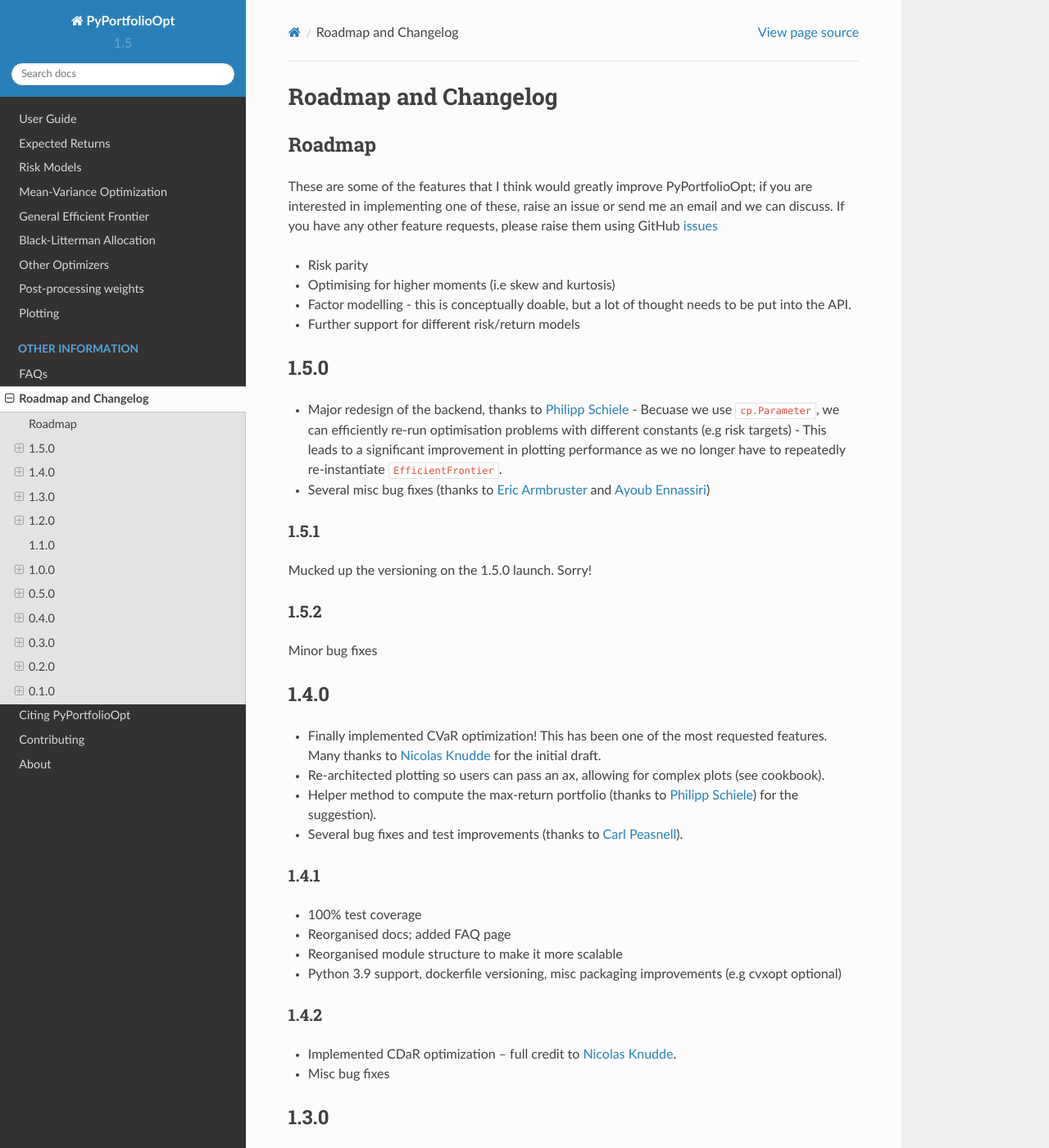
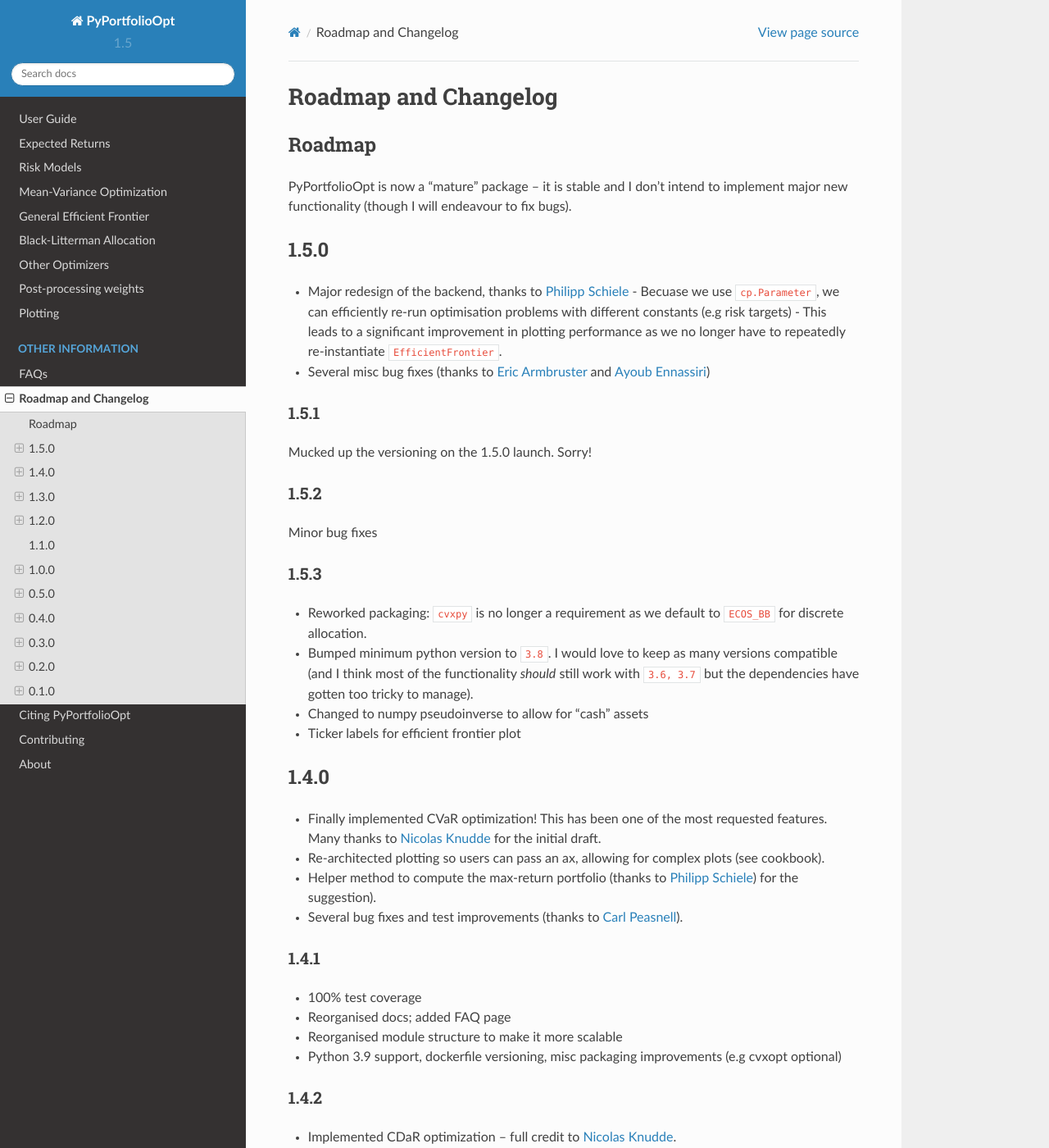
Before and after one commit to robertmartin8/PyPortfolioOpt, a Sphinx documentation site: the page built from docs/Roadmap.rst, in a window 1280 px wide and 1400 px high. Shown: the whole window at 82% size. Built offline with Sphinx 7.4.7 and the Read the Docs theme 2.0.0, drawn with Linux system fonts in a browser that asks for light colours.

Commit message:
versioning

```diff
--- a/docs/Roadmap.rst
+++ b/docs/Roadmap.rst
@@ -8,15 +8,7 @@
 Roadmap
 =======
 
-These are some of the features that I think would greatly improve PyPortfolioOpt; if you
-are interested in implementing one of these, raise an issue or send me an email and we can
-discuss. If you have any other feature requests, please raise them using GitHub
-`issues <https://github.com/robertmartin8/PyPortfolioOpt/issues>`_
-
-- Risk parity
-- Optimising for higher moments (i.e skew and kurtosis)
-- Factor modelling - this is conceptually doable, but a lot of thought needs to be put into the API.
-- Further support for different risk/return models
+PyPortfolioOpt is now a "mature" package – it is stable and I don't intend to implement major new functionality (though I will endeavour to fix bugs).
 
 1.5.0
 =====
@@ -35,6 +27,15 @@
 -----
 
 Minor bug fixes
+
+1.5.3
+-----
+
+- Reworked packaging: ``cvxpy`` is no longer a requirement as we default to ``ECOS_BB`` for discrete allocation.
+- Bumped minimum python version to ``3.8``. I would love to keep as many versions compatible (and I think most of the
+  functionality *should* still work with ``3.6, 3.7`` but the dependencies have gotten too tricky to manage).
+- Changed to numpy pseudoinverse to allow for "cash" assets
+- Ticker labels for efficient frontier plot
 
 1.4.0
 =====
--- a/docs/conf.py
+++ b/docs/conf.py
@@ -58,7 +58,7 @@
 # The short X.Y version.
 version = "1.5"
 # The full version, including alpha/beta/rc tags.
-release = "1.5.2"
+release = "1.5.3"
 
 # The language for content autogenerated by Sphinx. Refer to documentation
 # for a list of supported languages.
--- a/docs/index.rst
+++ b/docs/index.rst
@@ -15,7 +15,7 @@
                 <img src="https://img.shields.io/badge/python-v3-brightgreen.svg"
                     alt="python"></a> &nbsp;
             <a href="https://pypi.org/project/PyPortfolioOpt/">
-                <img src="https://img.shields.io/badge/pypi-v1.5.2-brightgreen.svg"
+                <img src="https://img.shields.io/badge/pypi-v1.5.3-brightgreen.svg"
                     alt="python"></a> &nbsp;
             <a href="https://opensource.org/licenses/MIT">
                 <img src="https://img.shields.io/badge/license-MIT-brightgreen.svg"
--- a/pypfopt/__init__.py
+++ b/pypfopt/__init__.py
@@ -15,7 +15,7 @@
 from .risk_models import CovarianceShrinkage
 
 
-__version__ = "1.5.2"
+__version__ = "1.5.3"
 
 __all__ = [
     "market_implied_prior_returns",
--- a/pyproject.toml
+++ b/pyproject.toml
@@ -1,6 +1,6 @@
 [tool.poetry]
 name = "pyportfolioopt"
-version = "1.5.2"
+version = "1.5.3"
 description = "Financial portfolio optimization in python"
 license = "MIT"
 authors = ["Robert Andrew Martin <martin.robertandrew@gmail.com>"]
--- a/setup.py
+++ b/setup.py
@@ -9,7 +9,7 @@
 
 setup(
     name="pyportfolioopt",
-    version="1.5.2",
+    version="1.5.3",
     description="Financial portfolio optimization in python",
     long_description=desc,
     long_description_content_type="text/markdown",
```
Also changed, not shown: README.md (+5 -4 lines).
